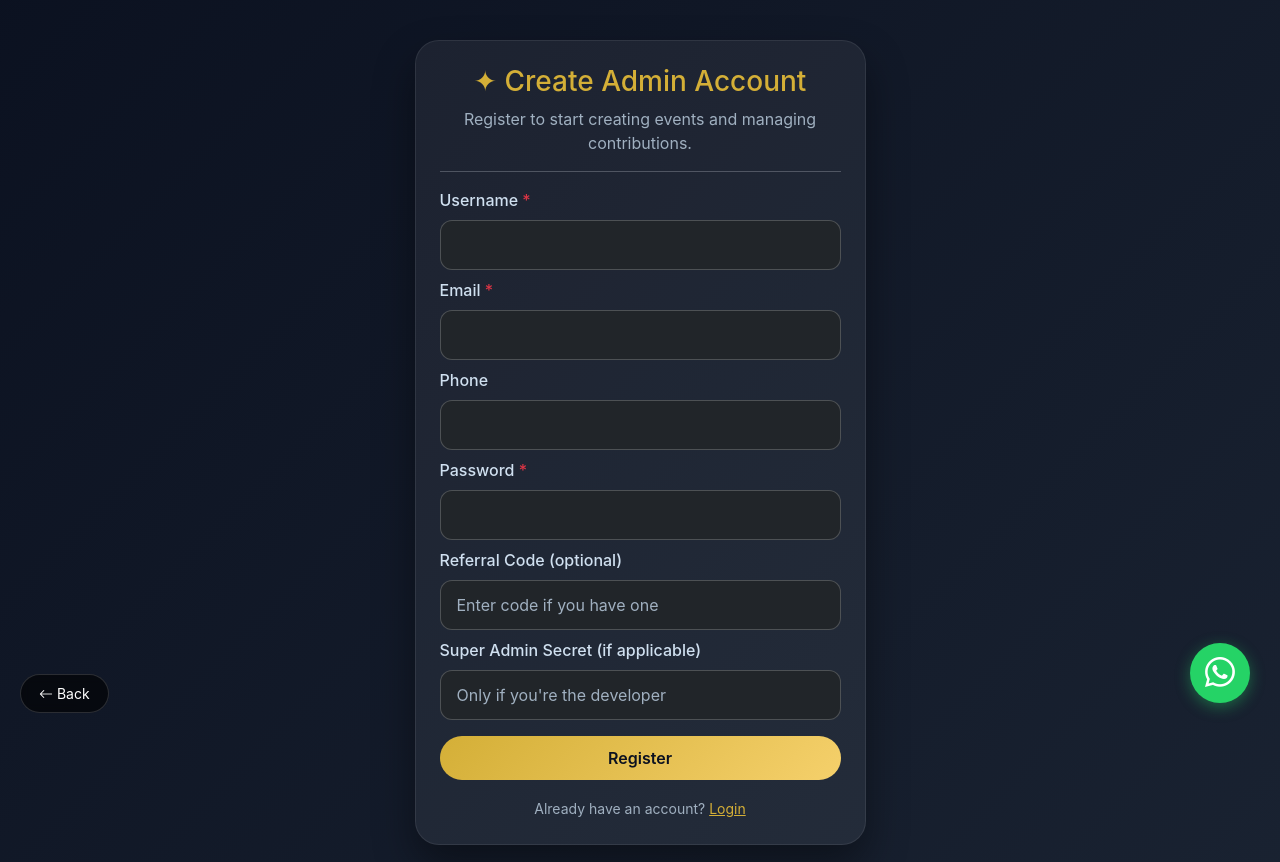
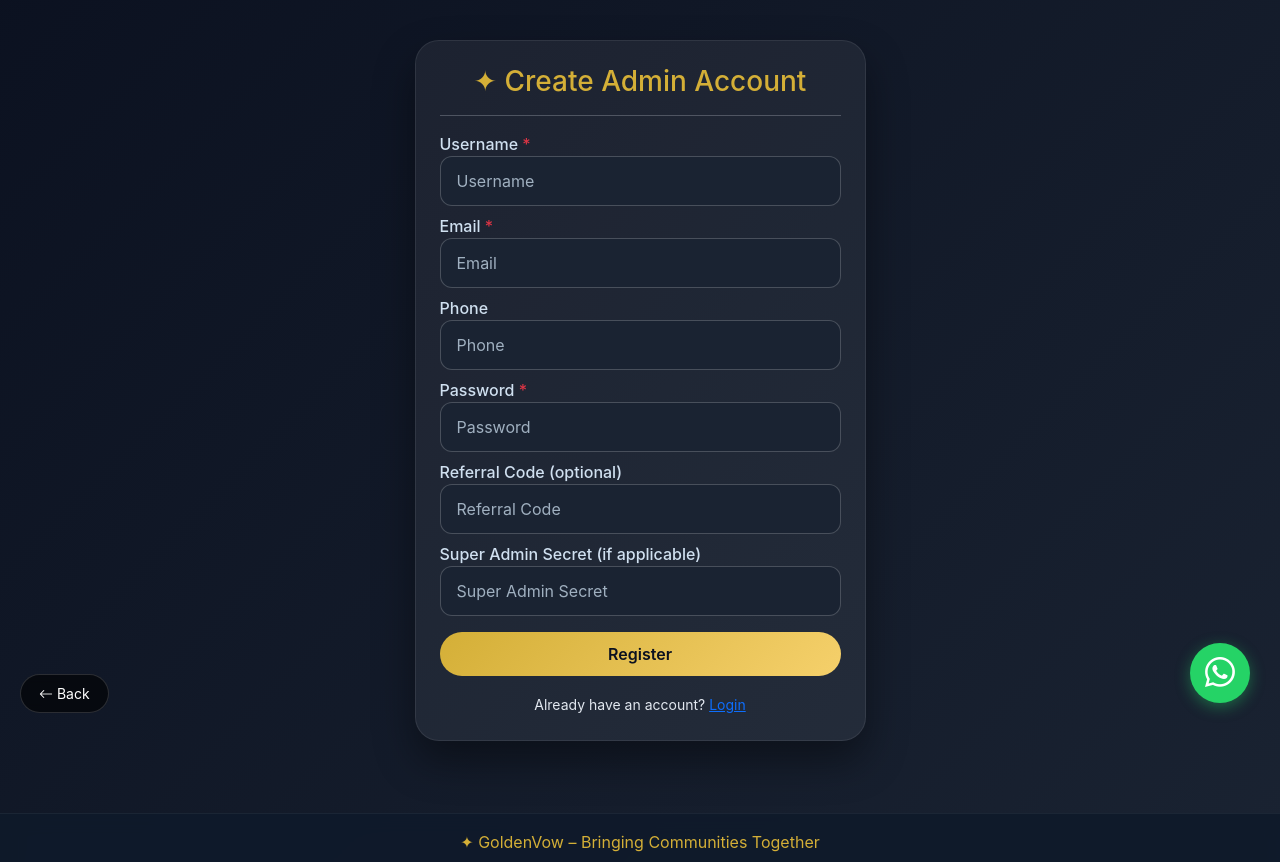
Before and after one commit to mafiayeng/goldenvow, a Python web app: template template/register.html in a window 1280 px wide. Shown: the part 67-929 px from the top of the page. Run offline with Jinja, Linux system fonts and the light colour scheme; the template is opened without the code that fills it, so the values that code supplies are empty.

Commit message:
Update register.html

```diff
--- a/template/register.html
+++ b/template/register.html
@@ -5,38 +5,17 @@
     <div class="col-md-6 col-lg-5">
         <div class="glass-card p-4">
             <h3 class="text-center golden-text">✦ Create Admin Account</h3>
-            <p class="text-muted-light text-center">Register to start creating events and managing contributions.</p>
             <hr>
             <form method="POST">
-                <div class="mb-2">
-                    <label class="form-label">Username <span class="text-danger">*</span></label>
-                    <input type="text" name="username" class="form-control bg-dark text-light" required>
-                </div>
-                <div class="mb-2">
-                    <label class="form-label">Email <span class="text-danger">*</span></label>
-                    <input type="email" name="email" class="form-control bg-dark text-light" required>
-                </div>
-                <div class="mb-2">
-                    <label class="form-label">Phone</label>
-                    <input type="tel" name="phone" class="form-control bg-dark text-light">
-                </div>
-                <div class="mb-2">
-                    <label class="form-label">Password <span class="text-danger">*</span></label>
-                    <input type="password" name="password" class="form-control bg-dark text-light" required>
-                </div>
-                <div class="mb-2">
-                    <label class="form-label">Referral Code (optional)</label>
-                    <input type="text" name="referral_code" class="form-control bg-dark text-light" placeholder="Enter code if you have one">
-                </div>
-                <div class="mb-3">
-                    <label class="form-label">Super Admin Secret (if applicable)</label>
-                    <input type="password" name="super_secret" class="form-control bg-dark text-light" placeholder="Only if you're the developer">
-                </div>
+                <div class="mb-2"><label>Username <span class="text-danger">*</span></label><input type="text" name="username" class="form-control" placeholder="Username" required></div>
+                <div class="mb-2"><label>Email <span class="text-danger">*</span></label><input type="email" name="email" class="form-control" placeholder="Email" required></div>
+                <div class="mb-2"><label>Phone</label><input type="tel" name="phone" class="form-control" placeholder="Phone"></div>
+                <div class="mb-2"><label>Password <span class="text-danger">*</span></label><input type="password" name="password" class="form-control" placeholder="Password" required></div>
+                <div class="mb-2"><label>Referral Code (optional)</label><input type="text" name="referral_code" class="form-control" placeholder="Referral Code"></div>
+                <div class="mb-3"><label>Super Admin Secret (if applicable)</label><input type="password" name="super_secret" class="form-control" placeholder="Super Admin Secret"></div>
                 <button type="submit" class="btn btn-gold w-100">Register</button>
             </form>
-            <div class="mt-3 text-center">
-                <small class="text-muted-light">Already have an account? <a href="{{ url_for('login') }}" class="golden-text">Login</a></small>
-            </div>
+            <div class="mt-3 text-center"><small>Already have an account? <a href="{{ url_for('login') }}">Login</a></small></div>
         </div>
     </div>
 </div>
```
